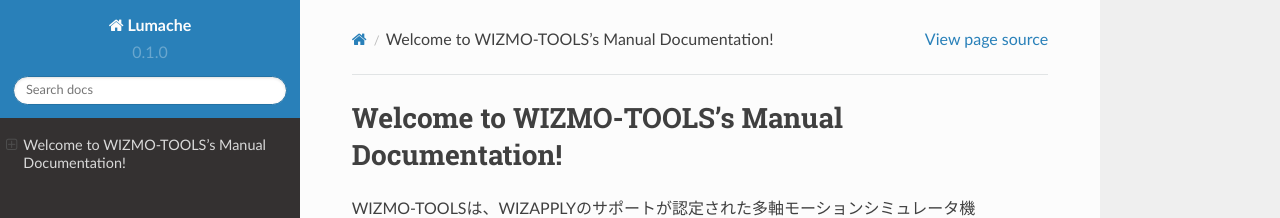
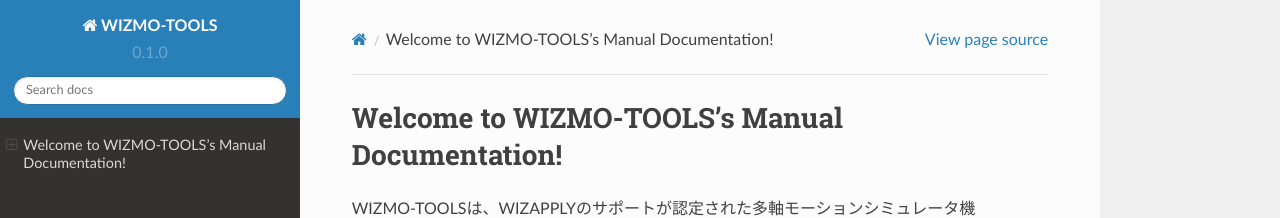
Before and after one commit to mikihara-nagisa/rtd-tutorial, a Sphinx documentation site: the page built from docs/source/index.rst, in a window 1280 px wide. Shown: the top 218 px of the page. Built offline with Sphinx 7.4.7 and the Read the Docs theme 2.0.0, drawn with Linux system fonts in a browser that asks for light colours; pages that are not in the unit, such as notebooks, are missing from menus.

Commit message:
Update conf.py

```diff
--- a/docs/source/conf.py
+++ b/docs/source/conf.py
@@ -2,7 +2,7 @@
 
 # -- Project information
 
-project = 'Lumache'
+project = 'WIZMO-TOOLS'
 copyright = '2021, Graziella'
 author = 'Graziella'
 
```
